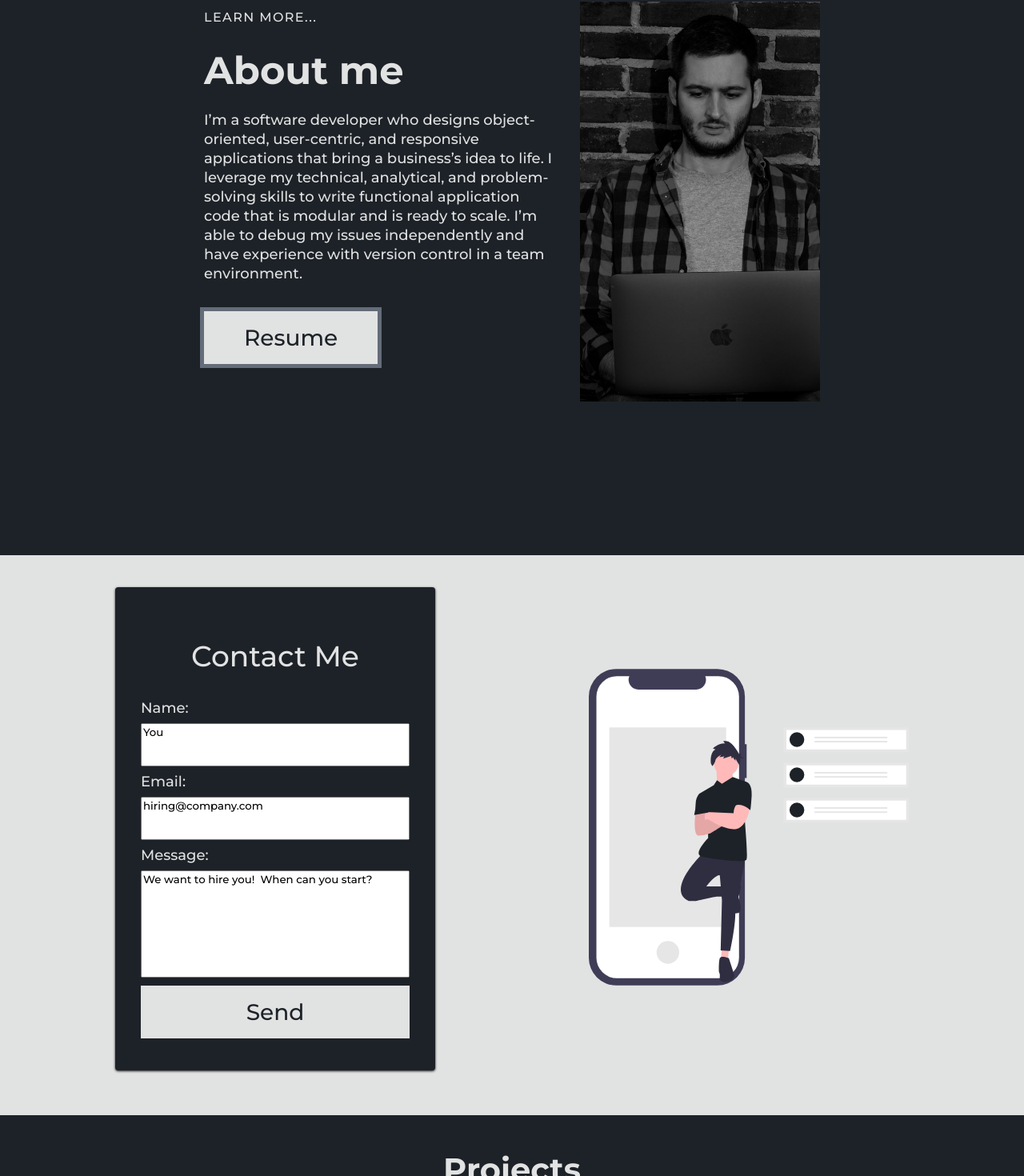
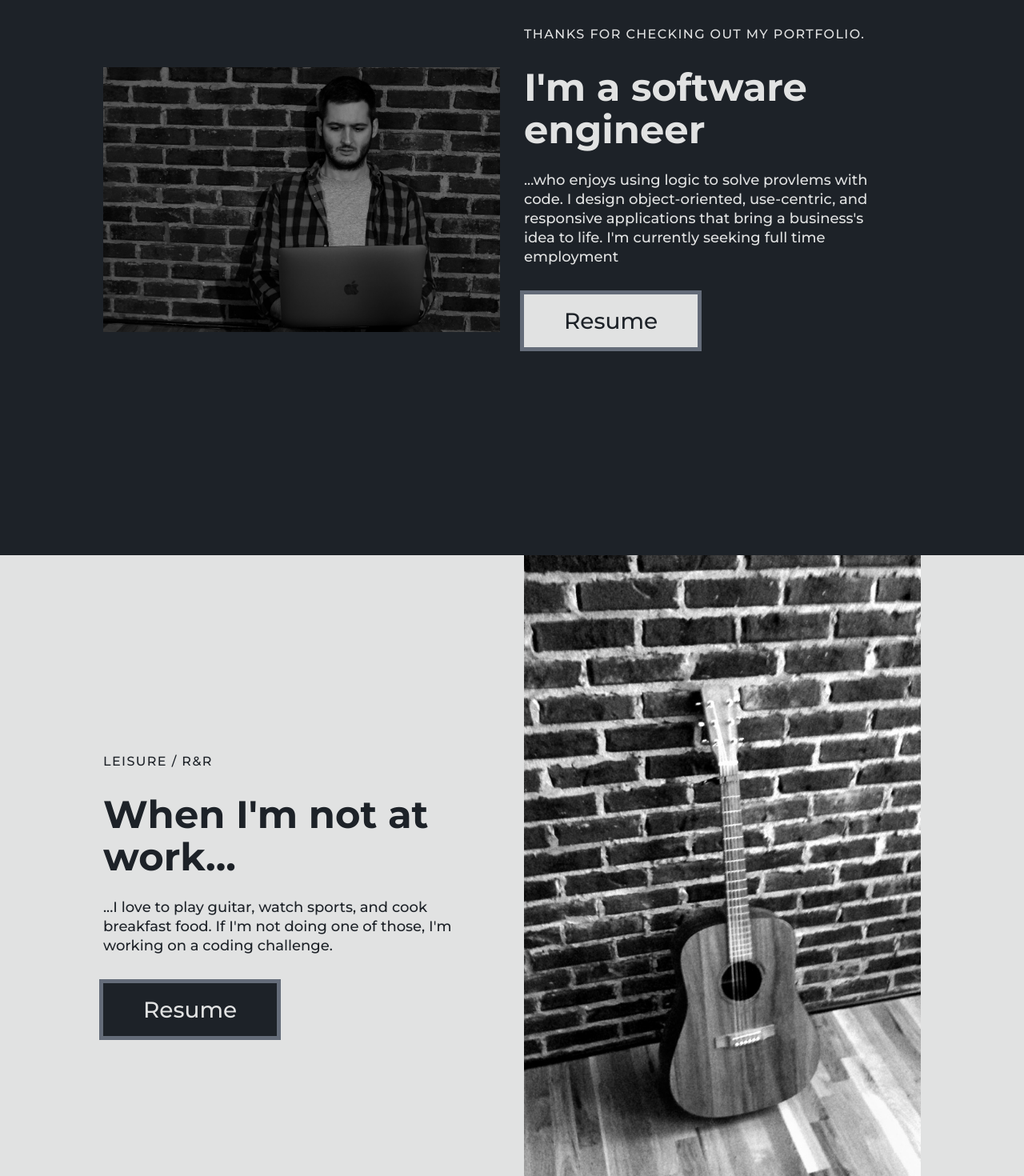
Before and after one commit to jake-utk/portfolio, a React (Create React App) app: page / in a window 1280 px wide. Shown: the part 966-2436 px from the top of the page at 80% size. Built offline with nearby package versions, Linux system fonts and the light colour scheme.

Commit message:
About.js changed to Info.js, modularity added via conditionally rendering the styled components, data stored in src/data, passed in via pages.  Second Info component added to pages.

```diff
--- a/src/Components/About/index.js
+++ b/src/Components/Info/index.js
@@ -4,8 +4,10 @@ import Image from "../../images/DSC01950.jpeg";
 import Resume from "../../docs/Resume.pdf";
 
 const Container = styled.div`
-	background: #1d2228; // eerie black
-	color: #e1e2e2; // platinum
+	background: ${({ darkBackground }) =>
+		darkBackground ? "#1d2228" : "#e1e2e2"}; // eerie black or platinum
+	color: ${({ darkBackground }) =>
+		darkBackground ? "#e1e2e2" : "#1d2228"}; // platinum
 
 	@media screen and (max-width: 780px) {
 		padding: 100px 0;
@@ -27,17 +29,19 @@ const Wrapper = styled.div`
 const Row = styled.div`
 	align-items: center;
 	display: grid;
-	grid-auto-columns: minmax(2, 1fr);
-	grid-template-areas: "col2 col1";
+	grid-auto-columns: minmax(auto, 1fr);
+	grid-template-areas: ${({ imageStart }) =>
+		imageStart ? `'col2 col1'` : `'col1 col2'`};
 	overflow: hidden;
 
 	@media screen and (max-width: 780px) {
-		grid-template-areas: "col1" "col2";
+		grid-template-areas: ${({ imageStart }) =>
+			imageStart ? `'col1' 'col2'` : `'col1 col1' 'col2 col2'`};
 	}
 
-	@media screen and (max-width: 380px) {
+	/* @media screen and (max-width: 380px) {
 		grid-template-columns: 1fr;
-	}
+	} */
 `;
 
 const ColumnOne = styled.div`
@@ -59,7 +63,7 @@ const Content = styled.div`
 `;
 
 const Intro = styled.p`
-	color: #e1e2e2; // platinum
+	color: ${({ lightIntroText }) => (lightIntroText ? "#E1e2e2" : "#1d2228")};
 	font-size: 16px;
 	font-weight: 500;
 	letter-spacing: 1.4px;
@@ -69,7 +73,8 @@ const Intro = styled.p`
 `;
 
 const Description = styled.p`
-	color: #e1e2e2; // platinum
+	color: ${({ lightDescriptionText }) =>
+		lightDescriptionText ? "#e1e2e2" : "#1d2228"};
 	font-size: 18px;
 	line-height: 24px;
 	margin-bottom: 35px;
@@ -81,7 +86,7 @@ const Description = styled.p`
 `;
 
 const H1 = styled.h1`
-	color: #e1e2e2;
+	color: ${({ lightH1Text }) => (lightH1Text ? "#e1e2e2" : "#1d2228")};
 	font-size: 48px;
 	font-weight: 700;
 	line-height: 1.1;
@@ -96,17 +101,17 @@ const ButtonContainer = styled.div`
 	display: flex;
 	justify-content: flex-start;
 
-	@media screen and (max-width: 480px) {
+	/* @media screen and (max-width: 480px) {
 		justify-content: center;
-	}
+	} */
 `;
 
 const Button = styled.a`
 	border-radius: 0px;
-	background: #e1e2e2; //platinum
+	background: ${({ lightButton }) => (lightButton ? "#e1e2e2" : "#1d2228")};
 	white-space: nowrap;
 	padding: 16px 50px;
-	color: #1d2228; // eerie black
+	color: ${({ darkText }) => (darkText ? "#1D2228" : "#e1e2e2")};
 	font-size: 28px;
 	outline: 5px solid #646c79; // black coral
 	border: none;
@@ -130,75 +135,91 @@ const ImgContainer = styled.div`
 	max-width: 555px;
 `;
 
-const Img = styled.div`
-	background: url(${Image});
+const Img = styled.img`
+	/* background: url(${Image});
 	background-position: 65% 0;
 	background-size: cover;
-	height: 500px;
+	height: 500px; */
+	width: 100%;
 	margin: 0 0 10px 0;
 	padding-right: 0;
-	width: 300px;
+	/* width: 300px;
 	@media screen and (max-width: 480px) {
 		height: 400px;
 		width: 250px;
 		margin-left: 50px;
 		margin-right: 50px;
-	}
+	} */
 `;
 
-const About = () => {
+const Info = ({
+	id,
+	darkBackground,
+	lightIntroText,
+	lightH1Text,
+	lightDescriptionText,
+	introText,
+	h1Text,
+	descText,
+	buttonText,
+	imageStart,
+	image,
+	altText,
+	lightButton,
+	darkText,
+}) => {
 	return (
-		<Container id='about'>
+		<Container darkBackground={darkBackground} id={id}>
 			<Wrapper>
-				<Row>
+				<Row imageStart={imageStart}>
 					<ColumnOne>
-						<ImgContainer>
-							<Img
-								alt='Picture of Jake'
-								data-aos='zoom-in'
-								data-aos-duration='1000'
-								data-aos-anchor-placement='center bottom'
-							/>
-						</ImgContainer>
-					</ColumnOne>
-					<ColumnTwo>
 						<Content>
 							<Intro
+								lightIntroText={lightIntroText}
 								data-aos='zoom-in'
 								data-aos-duration='1000'
 								data-aos-anchor-placement='center-bottom'>
-								Learn more...
+								{introText}
 							</Intro>
 							<H1
+								lightH1Text={lightH1Text}
 								data-aos='zoom-in'
 								data-aos-duration='1000'
 								data-aos-anchor-placement='center-bottom'>
-								About me
+								{h1Text}
 							</H1>
 							<Description
+								lightDescriptionText={lightDescriptionText}
 								data-aos='zoom-in'
 								data-aos-duration='1000'
 								data-aos-anchor-placement='center-bottom'>
-								I’m a software developer who designs object-oriented,
-								user-centric, and responsive applications that bring a
-								business’s idea to life. I leverage my technical, analytical,
-								and problem-solving skills to write functional application code
-								that is modular and is ready to scale. I’m able to debug my
-								issues independently and have experience with version control in
-								a team environment.
+								{descText}
 							</Description>
 							<ButtonContainer>
 								<Button
+									lightButton={lightButton}
+									darkText={darkText}
 									href={Resume}
 									target='_blank'
 									rel='noreferrer'
 									data-aos='zoom-in'
 									data-aos-duration='1000'
 									data-aos-anchor-placement='center-bottom'>
-									Resume
+									{buttonText}
 								</Button>
 							</ButtonContainer>
 						</Content>
+					</ColumnOne>
+					<ColumnTwo>
+						<ImgContainer>
+							<Img
+								src={image}
+								alt={altText}
+								data-aos='zoom-in'
+								data-aos-duration='1000'
+								data-aos-anchor-placement='center bottom'
+							/>
+						</ImgContainer>
 					</ColumnTwo>
 				</Row>
 			</Wrapper>
@@ -206,4 +227,4 @@ const About = () => {
 	);
 };
 
-export default About;
+export default Info;
--- a/src/Components/Navigation/index.js
+++ b/src/Components/Navigation/index.js
@@ -101,7 +101,7 @@ const BurgerLinkScroll = styled(LinkScroll)`
 
 const Nav = ({ toggle }) => {
 	const [scrollValue, setScrollValue] = useState(0);
-	const pages = ["Home", "About", "Contact", "Projects", "Skills"];
+	const pages = ["Home", "About", "Skills", "Projects", "Contact"];
 
 	const changeScroll = () => {
 		if (window.scrollY >= 80) {
--- a/src/Components/ProjectBar/index.js
+++ b/src/Components/ProjectBar/index.js
@@ -53,7 +53,7 @@ const Content = styled.div`
 	padding: 0;
 
 	@media screen and (max-width: 480px) {
-		/* grid-template-rows: repeat(7, 60px); */
+		gap: 4vw;
 	}
 
 	@media screen and (max-width: 1000px) {
--- a/src/Components/Sidebar/index.js
+++ b/src/Components/Sidebar/index.js
@@ -79,14 +79,14 @@ const Sidebar = ({ isOpen, toggle }) => {
 					<MenuLinkScroll to='about' onClick={toggle}>
 						About
 					</MenuLinkScroll>
-					<MenuLinkScroll to='contact' onClick={toggle}>
-						Contact
+					<MenuLinkScroll to='skills' onClick={toggle}>
+						Skills
 					</MenuLinkScroll>
 					<MenuLinkScroll to='projects' onClick={toggle}>
 						Projects
 					</MenuLinkScroll>
-					<MenuLinkScroll to='skills' onClick={toggle}>
-						Skills
+					<MenuLinkScroll to='contact' onClick={toggle}>
+						Contact
 					</MenuLinkScroll>
 				</Menu>
 			</Wrapper>
--- a/src/data/data.js
+++ b/src/data/data.js
@@ -1,3 +1,6 @@
+import ImageOne from "../images/DSC01950.jpeg";
+import ImageTwo from "../images/IMG_4485.JPG";
+
 export const projects = [
 	{
 		id: 1,
@@ -60,3 +63,39 @@ export const projects = [
 		updated: "1/5/2021",
 	},
 ];
+
+export const infoOne = {
+	id: "about",
+	darkBackground: true,
+	lightIntroText: true,
+	lightH1Text: true,
+	lightDescriptionText: true,
+	introText: "thanks for checking out my portfolio.",
+	h1Text: "I'm a software engineer",
+	descText:
+		"...who enjoys using logic to solve provlems with code.  I design object-oriented, use-centric, and responsive applications that bring a business's idea to life.  I'm currently seeking full time employment",
+	buttonText: "Resume",
+	imageStart: true,
+	image: ImageOne,
+	altText: "Picture of Jake",
+	lightButton: true,
+	darkText: true,
+};
+
+export const infoTwo = {
+	id: "personal",
+	darkBackground: false,
+	lightIntroText: false,
+	lightH1Text: false,
+	lightDescriptionText: false,
+	introText: "leisure / R&R",
+	h1Text: "When I'm not at work...",
+	descText:
+		"...I love to play guitar, watch sports, and cook breakfast food.  If I'm not doing one of those, I'm working on a coding challenge.",
+	buttonText: "Resume",
+	imageStart: false,
+	image: ImageTwo,
+	altText: "Guitar",
+	lightButton: false,
+	darkText: false,
+};
--- a/src/pages/index.js
+++ b/src/pages/index.js
@@ -1,13 +1,12 @@
 import React, { useState } from "react";
 import Hero from "../Components/Hero";
-import About from "../Components/About";
+import Info from "../Components/Info";
 import Contact from "../Components/Contact";
 import Footer from "../Components/Footer";
 import Projects from "../Components/Projects";
-import { projects } from "../data/data";
+import { projects, infoOne, infoTwo } from "../data/data";
 import Skills from "../Components/Skills";
 import ProjectBar from "../Components/ProjectBar";
-// import Info from "../Components/About/Info";
 
 const Home = () => {
 	const [isOpen, setIsOpen] = useState(false);
@@ -18,12 +17,12 @@ const Home = () => {
 	return (
 		<>
 			<Hero />
-			{/* <Info /> */}
-			<About />
-			<Contact />
+			<Info {...infoOne} />
+			<Info {...infoTwo} />
+			<Skills />
 			<ProjectBar isOpen={isOpen} toggle={toggle} project={project} />
 			<Projects projects={projects} toggle={toggle} setProject={setProject} />
-			<Skills />
+			<Contact />
 			<Footer />
 		</>
 	);
```
Also changed, not shown: src/Components/About/Info.js (deleted, +0 -162 lines), 1 other file (tests, documents, lock files or other folders).
